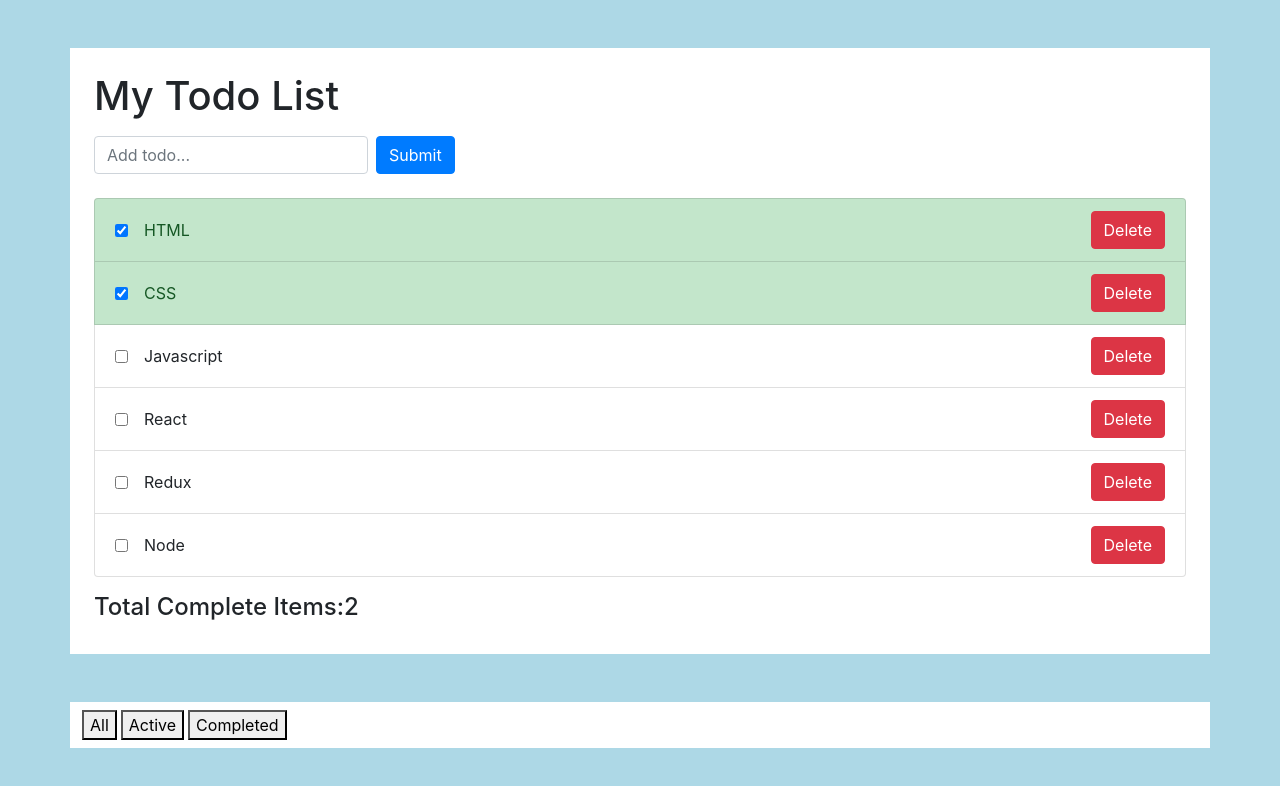
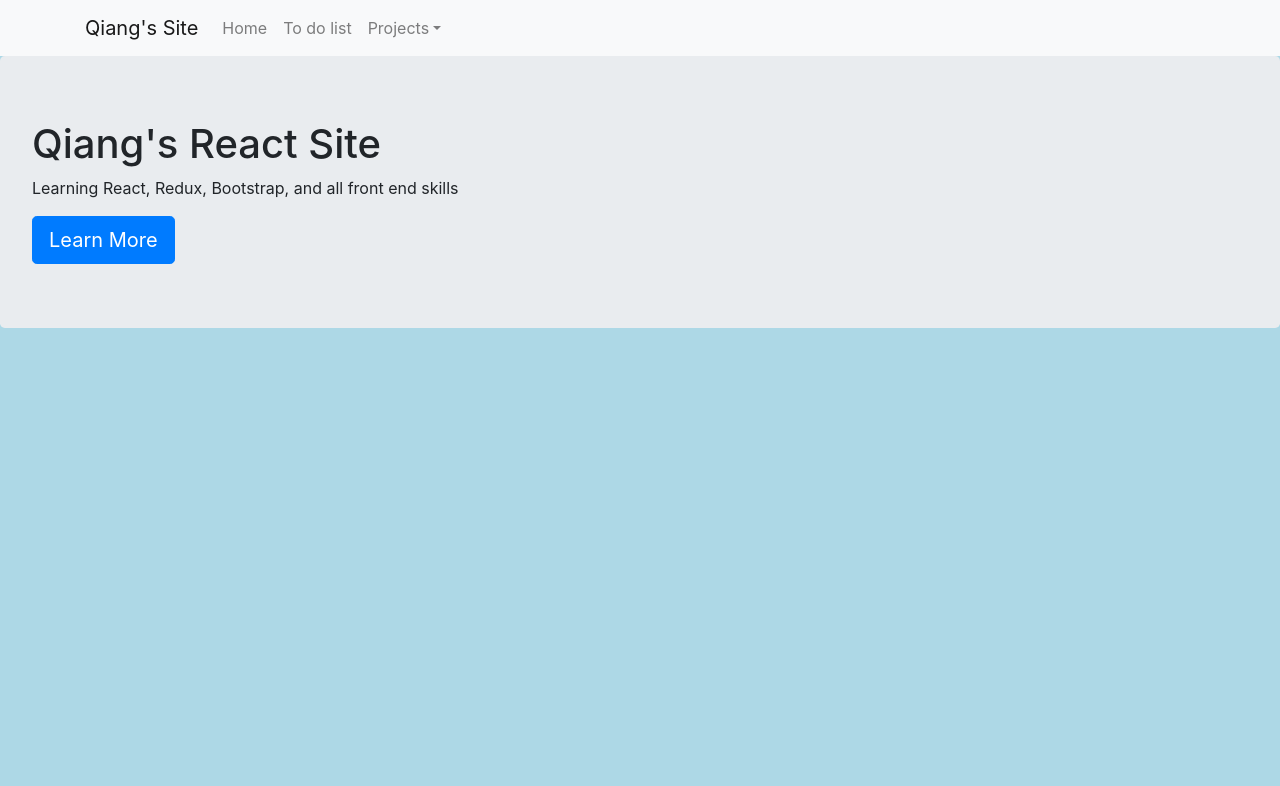
Before and after one commit to qxl0/todo, a React (Create React App) app: page / in a window 1280 px wide. Shown: the top 786 px of the page. Built offline with nearby package versions, Linux system fonts and the light colour scheme.

Commit message:
added navbar from bootstrap

```diff
--- a/package.json
+++ b/package.json
@@ -9,8 +9,10 @@
     "@testing-library/user-event": "^12.1.10",
     "bootstrap": "^4.6.0",
     "react": "^17.0.1",
+    "react-bootstrap": "^1.6.1",
     "react-dom": "^17.0.1",
     "react-redux": "^7.2.2",
+    "react-router-dom": "^5.2.0",
     "react-scripts": "4.0.3",
     "web-vitals": "^1.0.1"
   },
--- a/src/App.js
+++ b/src/App.js
@@ -1,24 +1,15 @@
 import React from 'react';
 import 'bootstrap/dist/css/bootstrap.min.css';
-import AddTodoForm from './components/AddTodoForm';
-import TodoList from './components/TodoList';
-import TotalCompleteItems from './components/TotalCompleteItems';
-import { TodoListContextProvider } from './components/TodoListContext';
-import Footer from './components/Footer';
+import QiangNavbar from './QiangNavbar';
+import Routes from './Routes';
+import { BrowserRouter as Router} from 'react-router-dom';
 
 const App = () => {
 	return (
-		<TodoListContextProvider>
-		 <div className='container bg-white p-4 mt-5'>
-			<h1>My Todo List</h1>
-				<AddTodoForm />
-				<TodoList />
-				<TotalCompleteItems />
-			</div>
-			<div className="container bg-white p-2 mt-5">
-				<Footer />
-			</div>
-		</TodoListContextProvider>
+		<Router>
+		 	<QiangNavbar/>
+		  <Routes />
+		</Router>
 	);
 };
 
--- a/src/Others/Counter2.js
+++ b/src/Others/Counter2.js
@@ -16,8 +16,8 @@ const initialState = { counter: 0};
 
 export default function Counter2() {
   const [state, dispatch] = useReducer(reducer, initialState);
-  const divstyle = {fontSize: '20px', padding: '10px' };
-  const buttonstyle = {fontSize: '20px', padding: '10px', margin: '10px' };
+  const divstyle = {fontSize: '20px',fontWeight: 'bold', padding: '10px' };
+  const buttonstyle = {fontSize: '25px', padding: '10px', margin: '10px' };
   const handleIncrement = () => dispatch({ type: 'increment' });
   const handleDecrement = () => dispatch({ type: 'decrement' });
   return (
--- /dev/null
+++ b/src/QiangNavbar.js
@@ -0,0 +1,29 @@
+import React from 'react'
+import { Navbar, Nav, NavDropdown } from 'react-bootstrap'
+import { Container } from 'react-bootstrap';
+
+
+export default function QiangNavbar() {
+  return (
+    <Navbar bg="light" expand="lg">
+      <Container>
+        <Navbar.Brand href="#home">Qiang's Site</Navbar.Brand>
+        <Navbar.Toggle aria-controls="basic-navbar-nav" />
+        <Navbar.Collapse id="basic-navbar-nav">
+          <Nav className="me-auto">
+            <Nav.Link href="/">Home</Nav.Link>
+            <Nav.Link href="/todolist">To do list</Nav.Link>
+            <NavDropdown title="Projects" id="basic-nav-dropdown">
+              <NavDropdown.Item href="/todolist">To do List</NavDropdown.Item>
+              <NavDropdown.Item href="/counter">Counter</NavDropdown.Item>
+              <NavDropdown.Item href="/counter2">Counter2</NavDropdown.Item>
+              <NavDropdown.Item href="#action/3.3">Something</NavDropdown.Item>
+              <NavDropdown.Divider />
+              <NavDropdown.Item href="#action/3.4">Separated link</NavDropdown.Item>
+            </NavDropdown>
+          </Nav>
+        </Navbar.Collapse>
+      </Container>
+    </Navbar>
+  )
+}
--- /dev/null
+++ b/src/Routes.js
@@ -0,0 +1,26 @@
+import React from 'react';
+import { Switch, Route } from 'react-router-dom';
+import HomePage from './home/HomePage';
+import TodoListMain from './components/TodoListMain';
+import Counter from './Others/Counter';
+import Counter2 from './Others/Counter2';
+
+const Routes = () => {
+    return (<Switch>
+      <Route exact path='/'>
+        <HomePage />
+      </Route>
+      <Route path='/todolist'>
+        <TodoListMain/>
+      </Route>
+      <Route path='/counter'>
+        <Counter />
+      </Route>
+      <Route path='/counter2'>
+        <Counter2 />
+      </Route>
+    </Switch>
+    );
+};
+
+export default Routes;
--- /dev/null
+++ b/src/components/TodoListMain.js
@@ -0,0 +1,23 @@
+import React from 'react'
+import TodoList from './TodoList';
+import TotalCompleteItems from './TotalCompleteItems';
+import { TodoListContextProvider } from './TodoListContext';
+import Footer from './Footer';
+import AddTodoForm from './AddTodoForm';
+
+
+export default function TodoListMain() {
+  return (
+    <TodoListContextProvider>
+		 <div className='container bg-white p-4 mt-5'>
+			<h1>My Todo List</h1>
+				<AddTodoForm />
+				<TodoList />
+				<TotalCompleteItems />
+			</div>
+			<div className="container bg-white p-2 mt-5">
+				<Footer />
+			</div>
+		</TodoListContextProvider>
+  )
+}
--- /dev/null
+++ b/src/home/HomePage.js
@@ -0,0 +1,15 @@
+import React from "react";
+import { Link } from "react-router-dom";
+
+
+const HomePage = () => (
+    <div className="jumbotron">
+        <h1>Qiang's React Site</h1>
+        <p>Learning React, Redux, Bootstrap, and all front end skills</p>
+        <Link to="about" className="btn btn-primary btn-lg">
+            Learn More
+        </Link>
+    </div>
+);
+
+export default HomePage;
```
Also changed, not shown: 2 other files (tests, documents, lock files or other folders).
